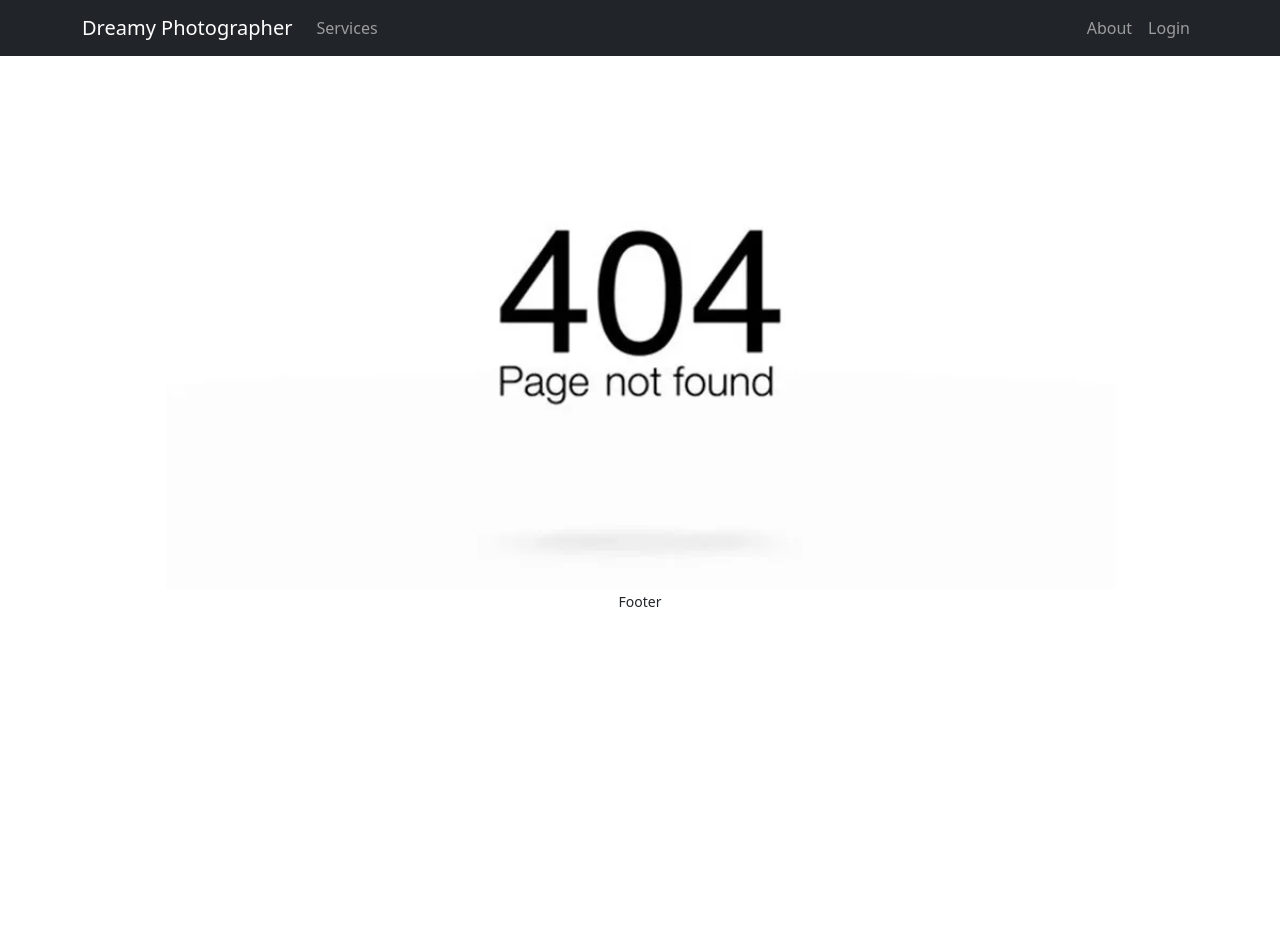
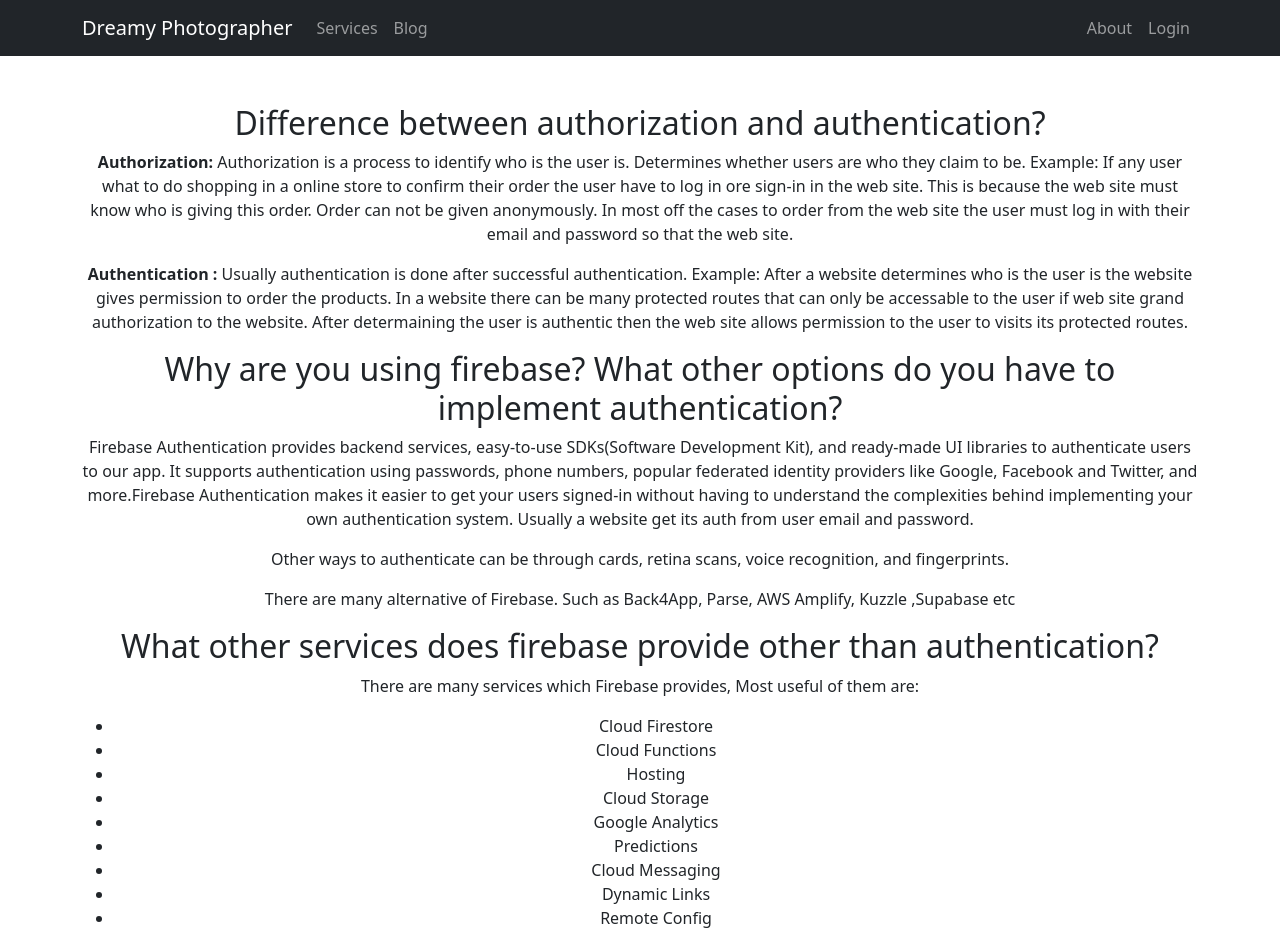
Before and after one commit to PROTTASAKARIM/assignment10-independent-service-provaider, a React (Create React App) app: page /blog in a window 1280 px wide. Shown: the top 952 px of the page. Before the commit the page ends 800 px from the top, so only its background shows below. Built offline with nearby package versions, Linux system fonts and the light colour scheme; no server answers; the HTML template or start-up script is replaced by a standard one.

Commit message:
blogs done

```diff
--- a/src/App.js
+++ b/src/App.js
@@ -11,6 +11,7 @@
 import Login from './Pages/LogIn/Login/Login';
 import Register from './Pages/LogIn/Register/Register';
 import NotFound from './Pages/NotFound/NotFound';
+import Blog from './Pages/Blogs/Blog';
 
 function App() {
   return (
@@ -22,6 +23,8 @@
         <Route path='/about' element={<About></About>}></Route>
         <Route path='/login' element={<Login></Login>}></Route>
         <Route path='/register' element={<Register></Register>}></Route>
+        <Route path='/blog' element={<Blog></Blog>}></Route>
+
         <Route path='/service/:serviceId' element={<ServiceDeatail></ServiceDeatail>}></Route>
         <Route path="/checkout" element={
           <RequireAuth>
--- /dev/null
+++ b/src/Pages/Blogs/Blog.js
@@ -0,0 +1,37 @@
+import React from 'react';
+
+const Blog = () => {
+    return (
+        <div>
+            <div className='container mt-5'>
+                <h2>Difference between authorization and authentication?</h2>
+                <p><strong>Authorization:  </strong> Authorization is a process to identify who is the user is. Determines whether users are who they claim to be. Example:  If any user what to do shopping in a online store to confirm their order the user have to log in ore sign-in in the web site. This is because the web site must know who is giving this order. Order can not be given anonymously. In most off the cases to order from the web site the user must log in with their email and password so that the web site. </p>
+                <p><strong>Authentication :  </strong> Usually authentication is done after successful authentication. Example: After a website determines who is the user is the website gives permission to order the products. In a website there can be many protected routes that can only be accessable to the user if web site grand authorization to the website. After determaining the user is authentic then the web site allows permission to the user to visits its protected routes. </p>
+                <h2>Why are you using firebase? What other options do you have to implement authentication?</h2>
+                <p>Firebase Authentication provides backend services, easy-to-use SDKs(Software Development Kit), and ready-made UI libraries to authenticate users to our app. It supports authentication using passwords, phone numbers, popular federated identity providers like Google, Facebook and Twitter, and more.Firebase Authentication makes it easier to get your users signed-in without having to understand the complexities behind implementing your own authentication system. Usually a website get its auth from user email and password. </p>
+                <p>Other ways to authenticate can be through cards, retina scans, voice recognition, and fingerprints.</p>
+                <p>There are many alternative of Firebase. Such as Back4App, Parse, AWS Amplify, Kuzzle ,Supabase etc</p>
+                <h2>What other services does firebase provide other than authentication?</h2>
+                <p>
+                    There are many services which Firebase provides, Most useful of them are:
+                </p>
+                <ul className='mx-auto'>
+                    <li>Cloud Firestore</li>
+                    <li>Cloud Functions</li>
+                    <li>Hosting</li>
+                    <li>Cloud Storage</li>
+                    <li>Google Analytics</li>
+                    <li>Predictions</li>
+                    <li>Cloud Messaging</li>
+                    <li>Dynamic Links</li>
+                    <li>Remote Config</li>
+
+                </ul>
+
+            </div>
+
+        </div>
+    );
+};
+
+export default Blog;
--- a/src/Pages/LogIn/Register/Register.js
+++ b/src/Pages/LogIn/Register/Register.js
@@ -1,6 +1,6 @@
 import React, { useState } from 'react';
 import { useCreateUserWithEmailAndPassword, useUpdateProfile } from 'react-firebase-hooks/auth';
-import { Link, useNavigate } from 'react-router-dom';
+import { Link, useLocation, useNavigate } from 'react-router-dom';
 import auth from '../../../firebase.init';
 import Loading from '../../Shared/Loading/Loading';
 import SocialSignIN from '../SocialSignIN/SocialSignIN';
@@ -23,6 +23,9 @@
         navigate('/login');
     }
 
+    const location = useLocation();
+    let from = location.state?.from?.pathname || "/";
+
     if (loading || updating) {
         return <Loading></Loading>
     }
@@ -44,7 +47,7 @@
         await updateProfile({ displayName: name });
         console.log(email, password)
         console.log('Updated profile');
-        navigate('/home');
+        navigate(from, { replace: true });
     }
     return (
         <div className='register-form'>
--- a/src/Pages/LogIn/SocialSignIN/SocialSignIN.js
+++ b/src/Pages/LogIn/SocialSignIN/SocialSignIN.js
@@ -1,10 +1,20 @@
 import React from 'react';
 import { useSignInWithGoogle } from 'react-firebase-hooks/auth';
+import { useLocation, useNavigate } from 'react-router-dom';
 import auth from '../../../firebase.init';
 import google from '../../../images/social/google.png'
 
 const SocialSignIN = () => {
     const [signInWithGoogle, user, loading, error] = useSignInWithGoogle(auth);
+
+    const navigate = useNavigate();
+
+    const location = useLocation();
+    let from = location.state?.from?.pathname || "/";
+
+    if (user) {
+        navigate(from, { replace: true });
+    }
 
 
     return (
--- a/src/Pages/Shared/Header/Header.js
+++ b/src/Pages/Shared/Header/Header.js
@@ -22,12 +22,13 @@
                     <Navbar.Collapse id="responsive-navbar-nav">
                         <Nav className="me-auto">
 
-                            <Nav.Link href="home#services">Services</Nav.Link>
+                            <Nav.Link as={Link} to="/home#services">Services</Nav.Link>
+                            <Nav.Link as={Link} to="/blog">Blog</Nav.Link>
 
 
                         </Nav>
                         <Nav>
-                            <Nav.Link as={Link} to="about">About</Nav.Link>
+                            <Nav.Link as={Link} to="/about">About</Nav.Link>
                             {
                                 user ?
                                     <button className='btn btn-link text-white text-decoration-none' onClick={handleSignOut}>sign out</button>
```
